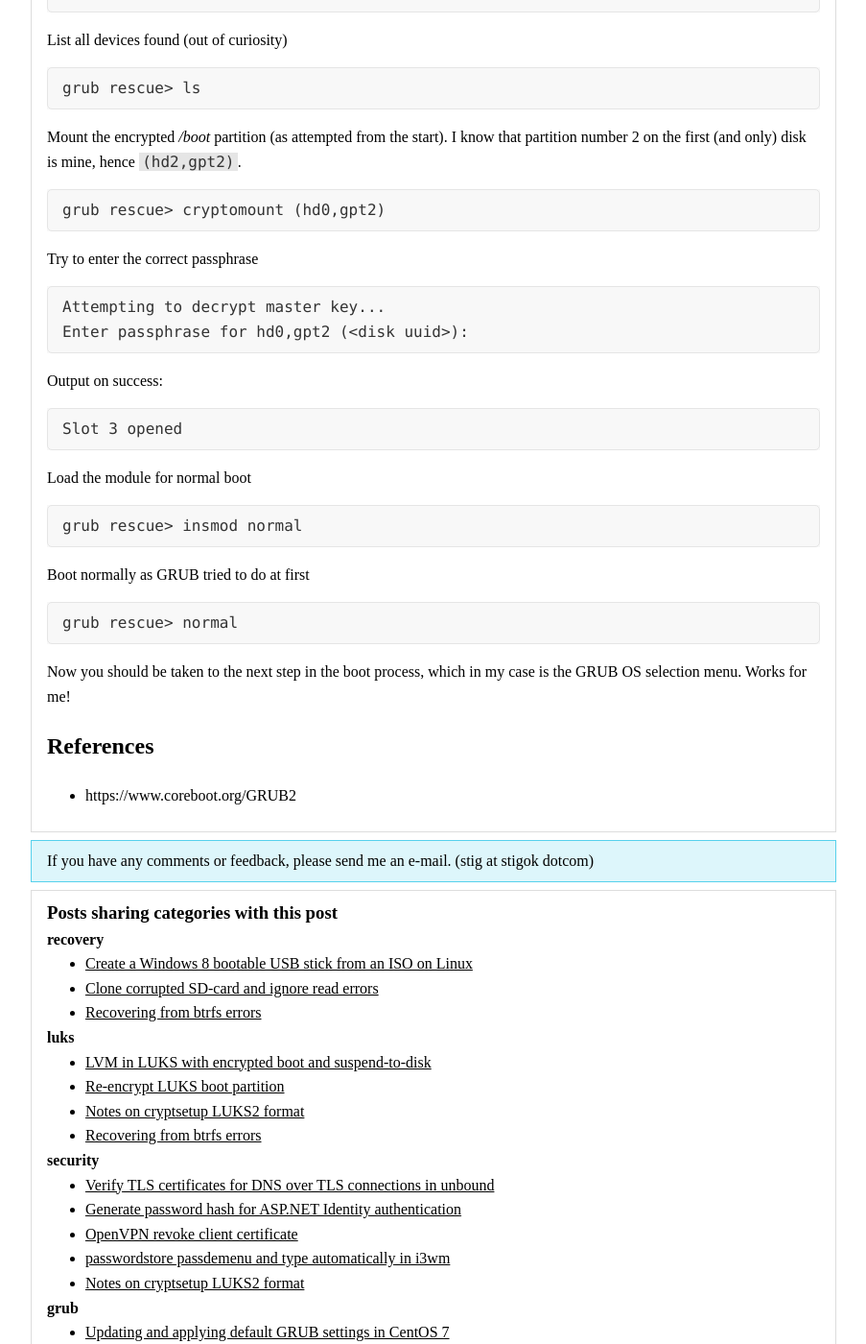
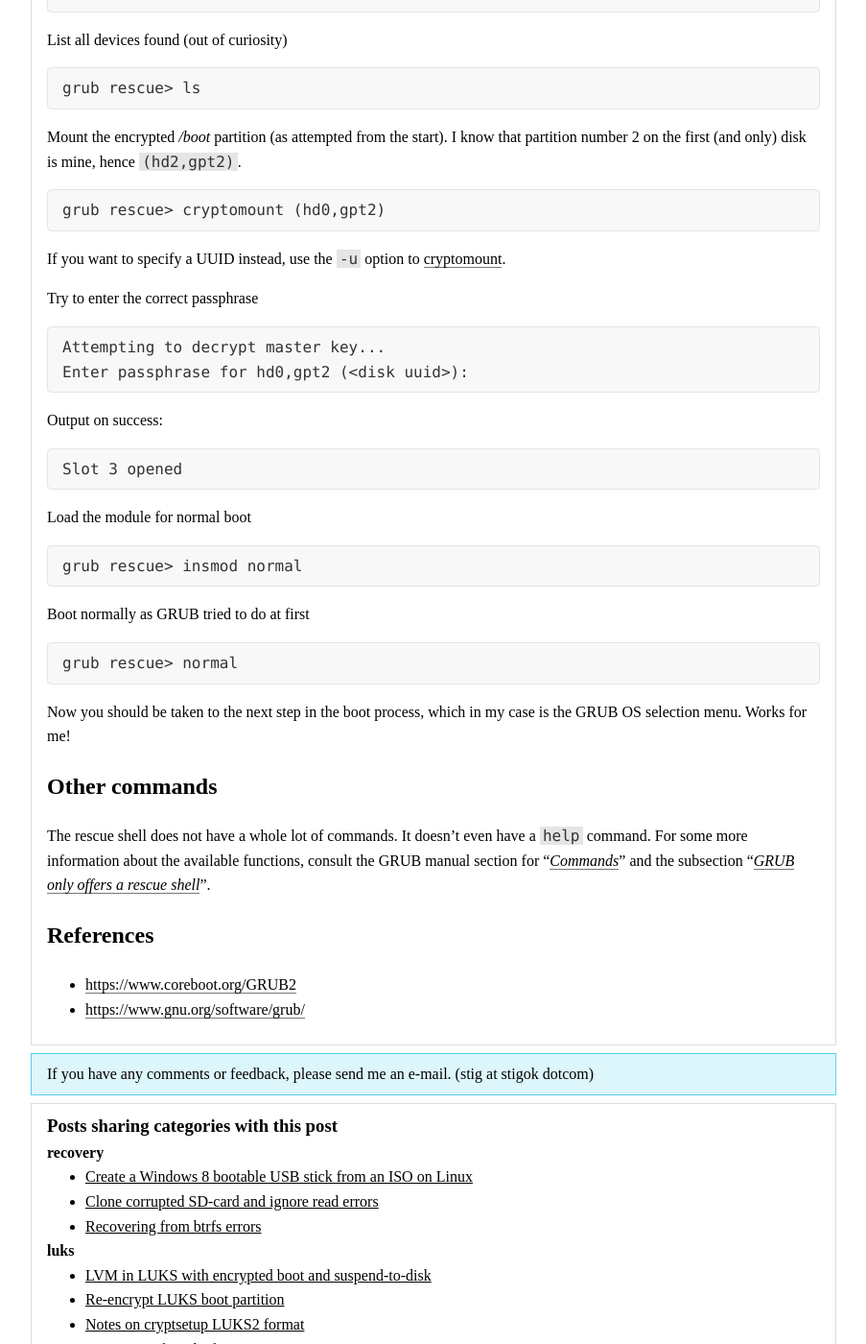
Before and after one commit to stigok/blog.stigok.com, a Jekyll site: the page built from collections/_posts/2017-12-30-decrypt-and-mount-luks-disk-from-grub-rescue-mode.md, in a window 1280 px wide and 1400 px high, scrolled down 588 px. Shown: the whole window at 96% size, without its empty margins (188-1091 px from the left). Built offline with Jekyll 4.4.1, drawn with Linux system fonts in a browser that asks for light colours.

Commit message:
Add links and more command information

```diff
--- a/collections/_posts/2017-12-30-decrypt-and-mount-luks-disk-from-grub-rescue-mode.md
+++ b/collections/_posts/2017-12-30-decrypt-and-mount-luks-disk-from-grub-rescue-mode.md
@@ -28,6 +28,8 @@ Mount the encrypted */boot* partition (as attempted from the start). I know that
 
     grub rescue> cryptomount (hd0,gpt2)
 
+If you want to specify a UUID instead, use the `-u` option to [cryptomount][].
+
 Try to enter the correct passphrase
 
     Attempting to decrypt master key...
@@ -47,5 +49,17 @@ Boot normally as GRUB tried to do at first
 
 Now you should be taken to the next step in the boot process, which in my case is the GRUB OS selection menu. Works for me!
 
+## Other commands
+
+The rescue shell does not have a whole lot of commands. It doesn't even have a
+`help` command. For some more information about the available functions, consult
+the GRUB manual section for "*[Commands][1]*" and
+the subsection "*[GRUB only offers a rescue shell][2]*".
+
 ## References
-- https://www.coreboot.org/GRUB2
+- <https://www.coreboot.org/GRUB2>
+- <https://www.gnu.org/software/grub/>
+
+[cryptomount]: https://www.gnu.org/software/grub/manual/grub/html_node/cryptomount.html#cryptomount
+[1]: https://www.gnu.org/software/grub/manual/grub/html_node/Commands.html#Commands
+[2]: https://www.gnu.org/software/grub/manual/grub/html_node/GRUB-only-offers-a-rescue-shell.html#GRUB-only-offers-a-rescue-shell
```
